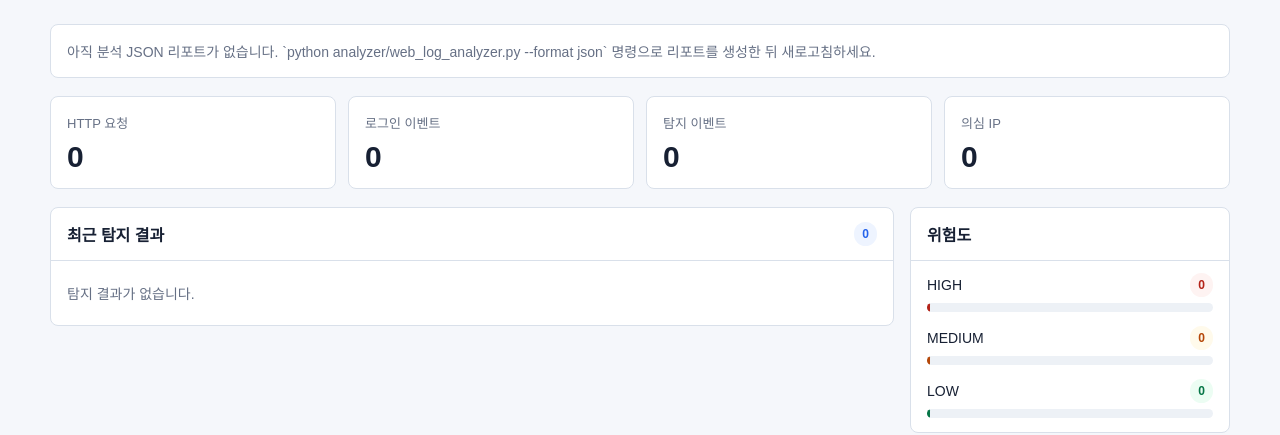
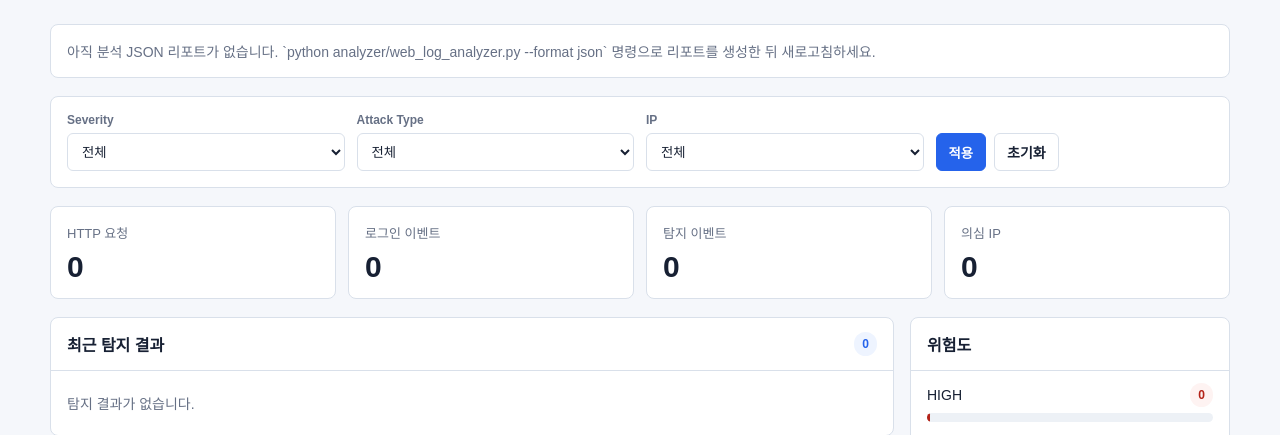
Before and after one commit to jhlee-codes/web-attack-log-analyzer, a Flask app: page /dashboard in a window 1280 px wide. Shown: the part 69-504 px from the top of the page. Run offline with Flask 3, Linux system fonts and the light colour scheme.

Commit message:
feat: 대시보드 탐지 결과 필터 추가

```diff
--- a/app/app.py
+++ b/app/app.py
@@ -43,7 +43,59 @@ def get_latest_json_report():
     return report_files[-1]
 
 
-def load_dashboard_data():
+def parse_dashboard_filters(args):
+    return {
+        "severity": args.get("severity", "").strip(),
+        "attack_type": args.get("attack_type", "").strip(),
+        "ip": args.get("ip", "").strip(),
+    }
+
+
+def finding_matches_dashboard_filters(finding: dict, filters: dict) -> bool:
+    if filters["severity"] and finding.get("severity") != filters["severity"]:
+        return False
+
+    if filters["attack_type"] and finding.get("attack_type") != filters["attack_type"]:
+        return False
+
+    if filters["ip"] and finding.get("ip") != filters["ip"]:
+        return False
+
+    return True
+
+
+def build_dashboard_summary(base_summary: dict, findings: list[dict]) -> dict:
+    risk_counts = {
+        "HIGH": 0,
+        "MEDIUM": 0,
+        "LOW": 0,
+    }
+
+    for finding in findings:
+        severity = finding.get("severity")
+
+        if severity in risk_counts:
+            risk_counts[severity] += 1
+
+    return {
+        "total_requests": base_summary.get("total_requests", 0),
+        "total_login_events": base_summary.get("total_login_events", 0),
+        "total_findings": len(findings),
+        "suspicious_ip_count": len({item.get("ip") for item in findings if item.get("ip") != "-"}),
+        "risk_counts": risk_counts,
+    }
+
+
+def build_filter_options(findings: list[dict]) -> dict:
+    return {
+        "severities": sorted({item.get("severity") for item in findings if item.get("severity")}),
+        "attack_types": sorted({item.get("attack_type") for item in findings if item.get("attack_type")}),
+        "ips": sorted({item.get("ip") for item in findings if item.get("ip") and item.get("ip") != "-"}),
+    }
+
+
+def load_dashboard_data(filters: dict | None = None):
+    filters = filters or {"severity": "", "attack_type": "", "ip": ""}
     report_file = get_latest_json_report()
 
     if report_file is None:
@@ -65,18 +117,25 @@ def load_dashboard_data():
             "attack_type_counts": {},
             "attack_type_chart": [],
             "top_request_ips": [],
+            "filter_options": {"severities": [], "attack_types": [], "ips": []},
+            "filters": filters,
             "recent_findings": [],
         }
 
     with report_file.open("r", encoding="utf-8") as file:
         payload = json.load(file)
 
-    findings = payload.get("findings", [])
+    all_findings = payload.get("findings", [])
+    findings = [
+        finding
+        for finding in all_findings
+        if finding_matches_dashboard_filters(finding, filters)
+    ]
     attack_type_counts = Counter(item.get("attack_type", "Unknown") for item in findings)
     statistics = payload.get("statistics", {})
-    summary = payload.get("summary", {})
+    summary = build_dashboard_summary(payload.get("summary", {}), findings)
     risk_counts = summary.get("risk_counts", {"HIGH": 0, "MEDIUM": 0, "LOW": 0})
-    request_count_by_ip = statistics.get("request_count_by_ip", {})
+    request_count_by_ip = Counter(item.get("ip") for item in findings if item.get("ip") and item.get("ip") != "-")
 
     return {
         "report_file": report_file,
@@ -87,6 +146,8 @@ def load_dashboard_data():
         "attack_type_counts": dict(attack_type_counts.most_common()),
         "attack_type_chart": build_count_chart(dict(attack_type_counts.most_common())),
         "top_request_ips": build_count_chart(request_count_by_ip, limit=5),
+        "filter_options": build_filter_options(all_findings),
+        "filters": filters,
         "recent_findings": findings[-20:][::-1],
     }
 
@@ -146,7 +207,8 @@ def index():
 
 @app.route("/dashboard")
 def dashboard():
-    return render_template("dashboard.html", dashboard=load_dashboard_data())
+    filters = parse_dashboard_filters(request.args)
+    return render_template("dashboard.html", dashboard=load_dashboard_data(filters))
 
 
 @app.route("/login", methods=["GET", "POST"])
--- a/app/templates/dashboard.html
+++ b/app/templates/dashboard.html
@@ -70,6 +70,62 @@
             border-radius: 8px;
             color: var(--muted);
             margin-bottom: 18px;
+        }
+
+        .filters {
+            display: grid;
+            grid-template-columns: repeat(4, minmax(0, 1fr));
+            gap: 12px;
+            align-items: end;
+            background: var(--panel);
+            border: 1px solid var(--line);
+            border-radius: 8px;
+            padding: 16px;
+            margin-bottom: 18px;
+        }
+
+        .field label {
+            display: block;
+            color: var(--muted);
+            font-size: 12px;
+            font-weight: 700;
+            margin-bottom: 6px;
+        }
+
+        select {
+            width: 100%;
+            min-height: 38px;
+            border: 1px solid var(--line);
+            border-radius: 6px;
+            background: #ffffff;
+            color: var(--text);
+            padding: 8px 10px;
+        }
+
+        .actions {
+            display: flex;
+            gap: 8px;
+        }
+
+        .button {
+            display: inline-flex;
+            align-items: center;
+            justify-content: center;
+            min-height: 38px;
+            padding: 8px 12px;
+            border-radius: 6px;
+            border: 1px solid var(--accent);
+            background: var(--accent);
+            color: #ffffff;
+            font-weight: 700;
+            text-decoration: none;
+            cursor: pointer;
+        }
+
+        .button.secondary {
+            border-color: var(--line);
+            background: #ffffff;
+            color: var(--text);
         }
 
         .stats {
@@ -274,8 +330,13 @@
             }
 
             .stats,
-            .split {
+            .split,
+            .filters {
                 grid-template-columns: 1fr;
+            }
+
+            .actions {
+                flex-wrap: wrap;
             }
         }
     </style>
@@ -301,6 +362,40 @@
                 아직 분석 JSON 리포트가 없습니다. `python analyzer/web_log_analyzer.py --format json` 명령으로 리포트를 생성한 뒤 새로고침하세요.
             </div>
         {% endif %}
+
+        <form class="filters" method="GET" action="/dashboard">
+            <div class="field">
+                <label for="severity">Severity</label>
+                <select id="severity" name="severity">
+                    <option value="">전체</option>
+                    {% for severity in dashboard.filter_options.severities %}
+                        <option value="{{ severity }}" {% if dashboard.filters.severity == severity %}selected{% endif %}>{{ severity }}</option>
+                    {% endfor %}
+                </select>
+            </div>
+            <div class="field">
+                <label for="attack_type">Attack Type</label>
+                <select id="attack_type" name="attack_type">
+                    <option value="">전체</option>
+                    {% for attack_type in dashboard.filter_options.attack_types %}
+                        <option value="{{ attack_type }}" {% if dashboard.filters.attack_type == attack_type %}selected{% endif %}>{{ attack_type }}</option>
+                    {% endfor %}
+                </select>
+            </div>
+            <div class="field">
+                <label for="ip">IP</label>
+                <select id="ip" name="ip">
+                    <option value="">전체</option>
+                    {% for ip in dashboard.filter_options.ips %}
+                        <option value="{{ ip }}" {% if dashboard.filters.ip == ip %}selected{% endif %}>{{ ip }}</option>
+                    {% endfor %}
+                </select>
+            </div>
+            <div class="actions">
+                <button class="button" type="submit">적용</button>
+                <a class="button secondary" href="/dashboard">초기화</a>
+            </div>
+        </form>
 
         <div class="stats">
             <div class="stat">
```
Also changed, not shown: tests/test_dashboard.py (+72 -5 lines), README.md.
